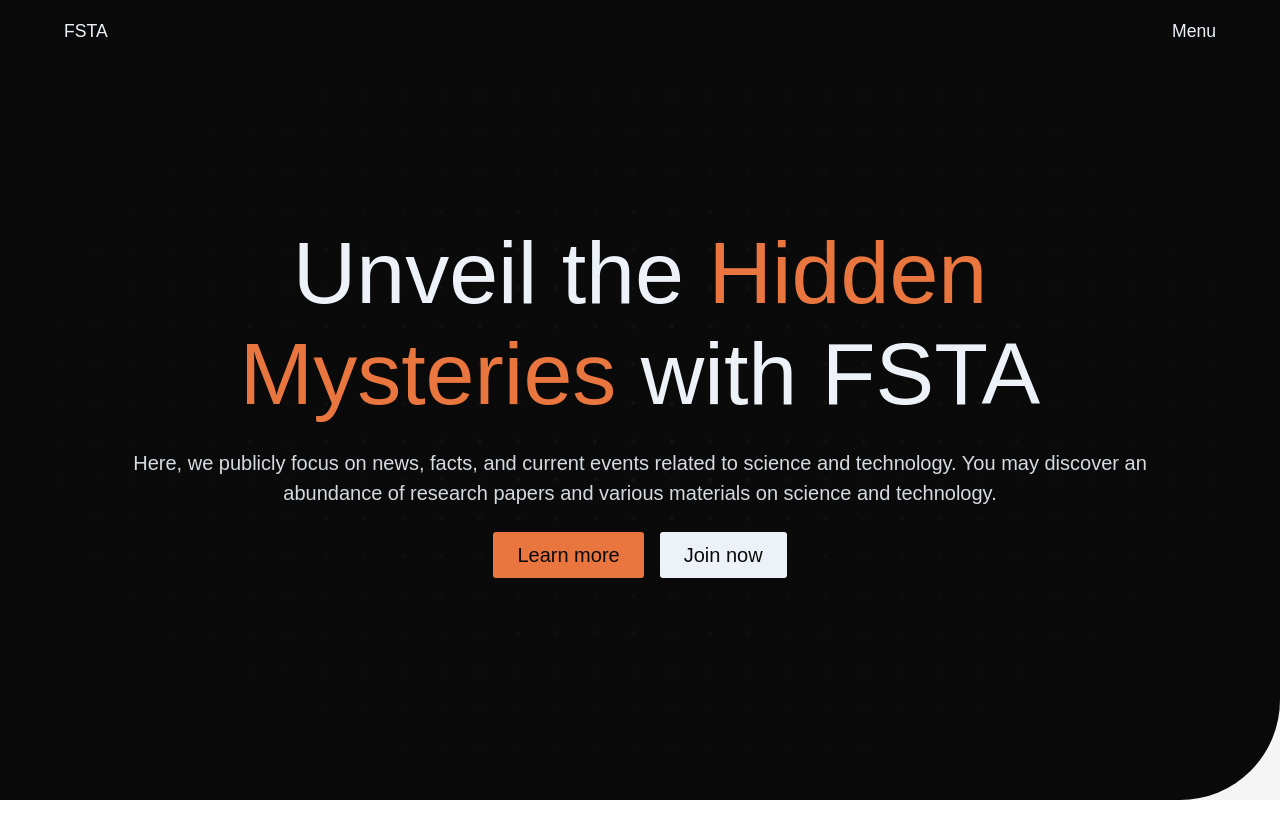
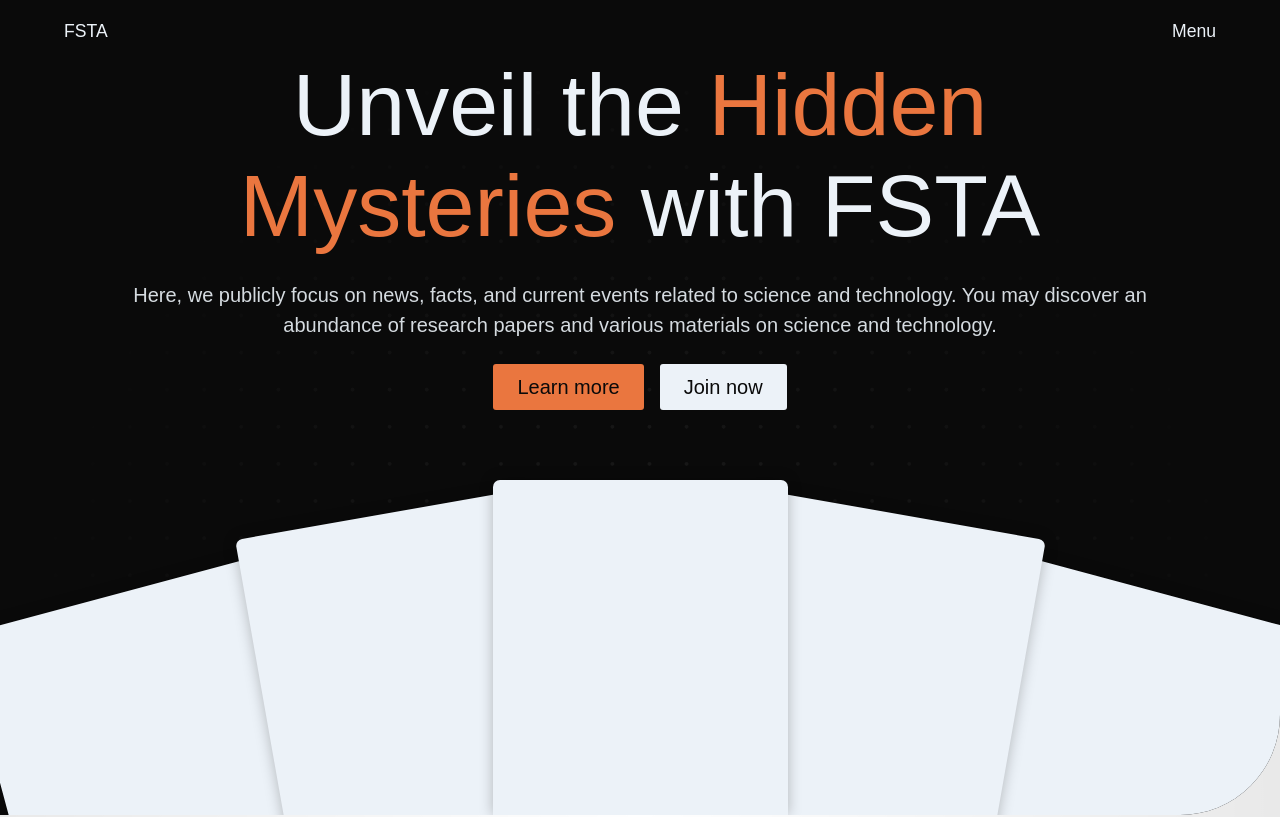
Before and after one commit to rakesh-karmaker/fsta, a Next.js app: page / in a window 1280 px wide. Shown: the top 817 px of the page. Built offline with nearby package versions, Linux system fonts and the light colour scheme.

Commit message:
add the cards

```diff
--- a/src/app/page.tsx
+++ b/src/app/page.tsx
@@ -1,5 +1,10 @@
 import Hero from "@/components/home/hero";
 
 export default function Home() {
-  return <Hero />;
+  return (
+    <main>
+      <Hero />
+      <div className="h-screen"></div>
+    </main>
+  );
 }
--- a/src/components/heroContainer.tsx
+++ b/src/components/heroContainer.tsx
@@ -6,6 +6,7 @@ type HeroContainerProps = {
   image?: string;
   size?: string;
   opacity?: string;
+  className?: string;
 };
 
 export default function HeroContainer({
@@ -14,15 +15,18 @@ export default function HeroContainer({
   image,
   size,
   opacity,
+  className,
 }: HeroContainerProps): React.ReactNode {
+  const childrenClass: string = "z-10" + " " + className;
+
   return (
     <div
       className={
-        "w-screen h-full min-h-screen overflow-hidden flex justify-center items-center rounded-bl-[100] rounded-br-[100px]" +
+        "w-screen h-screen min-h-[815px] overflow-hidden flex justify-center items-center rounded-bl-[100] rounded-br-[100px]" +
         (isBlack ? " bg-black" : "")
       }
     >
-      <div className="z-10">{children}</div>
+      <div className={childrenClass}>{children}</div>
 
       {image && (
         <HeroImage
--- a/src/components/home/hero.tsx
+++ b/src/components/home/hero.tsx
@@ -4,15 +4,33 @@ import { PrimaryBtnLink, SecondaryBtnLink } from "../btns";
 
 export default function Hero(): React.ReactNode {
   return (
-    <HeroContainer image="white-dot.png" size="3" opacity="0.04">
+    <HeroContainer
+      image="white-dot.png"
+      size="2.9"
+      opacity="0.09"
+      className="grid [grid-template-rows:1fr_335px] gap-[1em] h-screen min-h-full"
+    >
       <HeroInfo />
+      <HeroCards />
     </HeroContainer>
+  );
+}
+
+function HeroCards(): React.ReactNode {
+  return (
+    <div className="justify-self-end flex-[1] flex items-end">
+      <div className="w-[295px] h-[335px] bg-white rounded-t-[7px] shadow-[0px_0px_14.3px_rgba(0,_0,_0,_0.25)] translate-y-[7em] translate-x-[6em] rotate-[-15deg] z-10"></div>
+      <div className="w-[295px] h-[335px] bg-white rounded-t-[7px] shadow-[0px_0px_14.3px_rgba(0,_0,_0,_0.25)] translate-y-[2em] translate-x-[4em] rotate-[-10deg] z-20"></div>
+      <div className="w-[295px] h-[335px] bg-white rounded-t-[7px] shadow-[0px_0px_14.3px_rgba(0,_0,_0,_0.25)] z-30"></div>
+      <div className="w-[295px] h-[335px] bg-white rounded-t-[7px] shadow-[0px_0px_14.3px_rgba(0,_0,_0,_0.25)] translate-y-[2em] translate-x-[-4em] rotate-[10deg] z-20"></div>
+      <div className="w-[295px] h-[335px] bg-white rounded-t-[7px] shadow-[0px_0px_14.3px_rgba(0,_0,_0,_0.25)] translate-y-[7em] translate-x-[-6em] rotate-[15deg] z-10"></div>
+    </div>
   );
 }
 
 function HeroInfo(): React.ReactNode {
   return (
-    <div className="flex flex-col gap-[1.5em] items-center">
+    <div className="flex flex-col gap-[1.5em] items-center flex-[1] justify-center">
       <h1 className="text-[5.5em]/[115%] font-medium text-center">
         Unveil the{" "}
         <span className="text-orange inline">
--- a/src/layouts/menu/menu.tsx
+++ b/src/layouts/menu/menu.tsx
@@ -59,7 +59,7 @@ export default function Menu(): React.ReactNode {
 
   return (
     <div className="menu-container text-[1.1em]" ref={container}>
-      <div className="menu-bar fixed top-0 left-0 w-screen [padding:1em_0em!important] flex justify-center z-10 bg-black">
+      <div className="menu-bar fixed top-0 left-0 w-screen [padding:1em_0em!important] flex justify-center z-[99] bg-black">
         <div className="w-full h-full flex justify-between items-center max-w-mx">
           <div className="menu-logo">
             <Link href={"/"} className="text-white cursor-pointer">
--- a/src/layouts/menu/menuOverlay.tsx
+++ b/src/layouts/menu/menuOverlay.tsx
@@ -11,7 +11,7 @@ export default function MenuOverlay({
   toggleMenu,
 }: props): React.ReactNode {
   return (
-    <div className="menu-overlay fixed top-0 left-0 w-screen min-h-screen h-full [padding:2em!important] bg-[#f48049] flex justify-center z-20 translate-y-[-100%] overflow-y-scroll">
+    <div className="menu-overlay fixed top-0 left-0 w-screen min-h-screen h-full [padding:2em!important] bg-[#f48049] flex justify-center z-[999] translate-y-[-100%] overflow-y-scroll">
       <div className="w-full h-full max-w-mx flex flex-col items-start gap-[2em]">
         <div className="menu-overlay-bar w-full flex justify-between">
           <div className="menu-logo">
```
